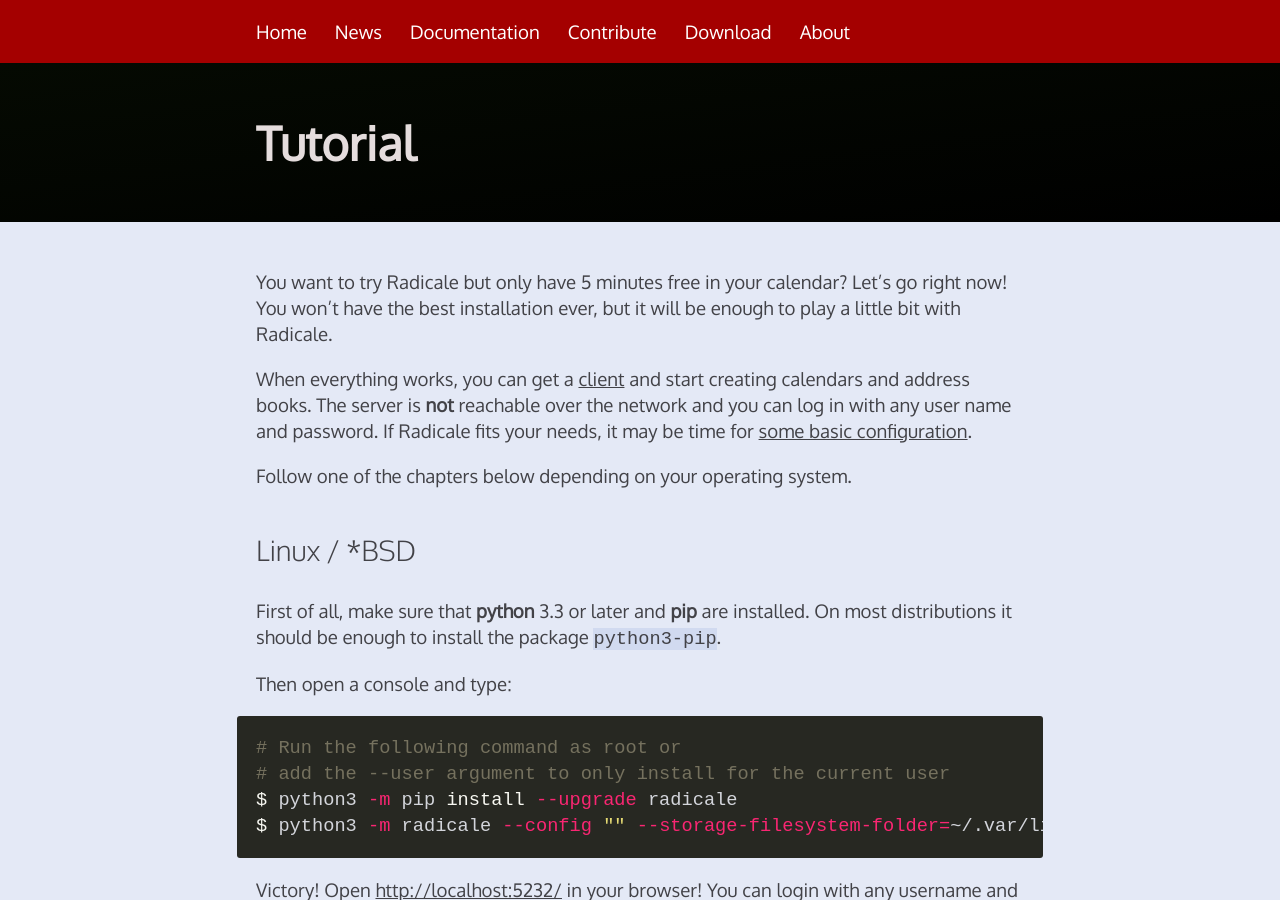
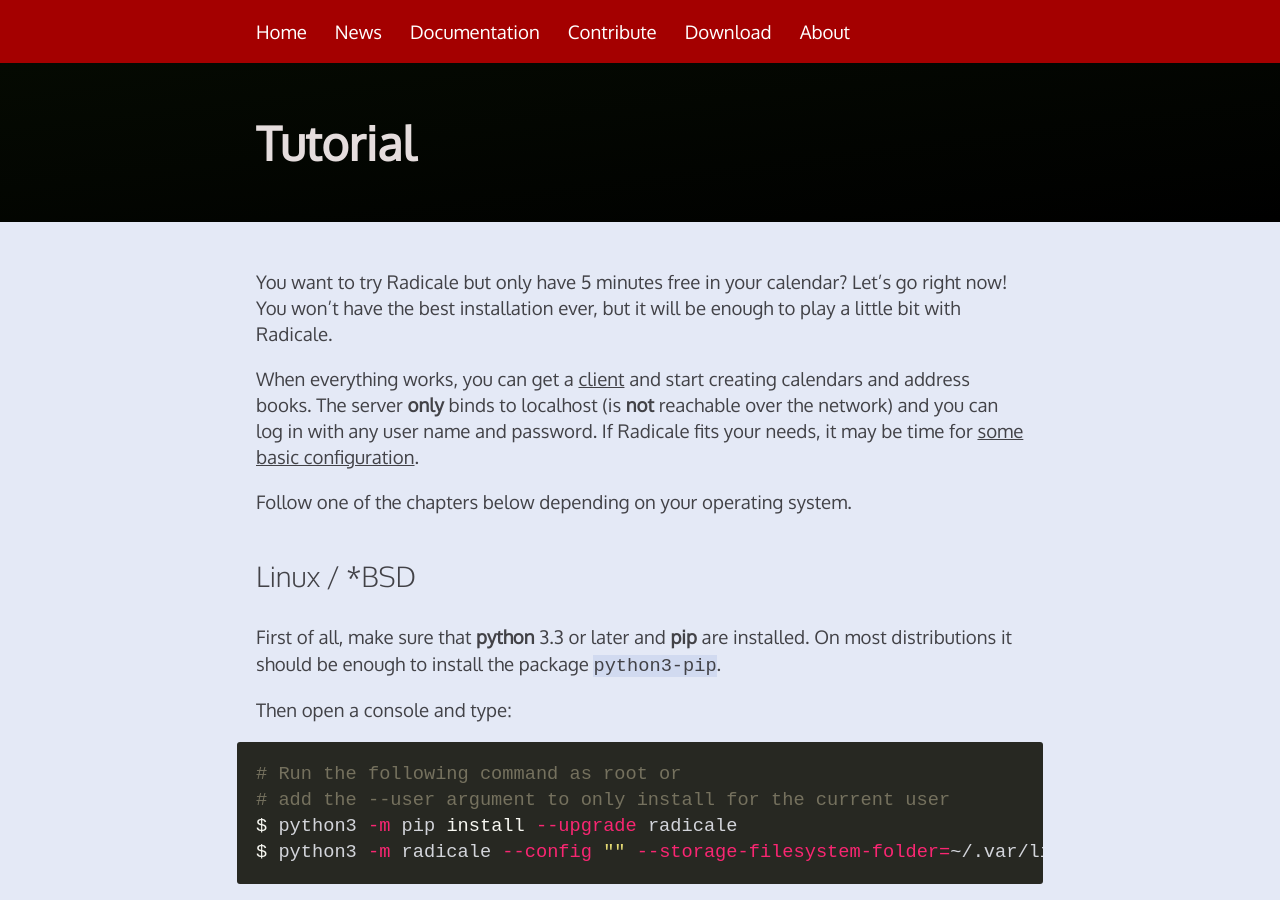
Before and after one commit to Kozea/Radicale, a Jekyll site: the page built from tutorial.md, in a window 1280 px wide and 900 px high. Built offline with Jekyll 4.4.1, drawn with Linux system fonts in a browser that asks for light colours.

Commit message:
Clarify tutorial: the server only binds to localhost

```diff
--- a/tutorial.md
+++ b/tutorial.md
@@ -9,9 +9,9 @@
 to play a little bit with Radicale.
 
 When everything works, you can get a [client]({{ site.baseurl }}/clients/) and
-start creating calendars and address books. The server is **not** reachable
-over the network and you can log in with any user name and password. If
-Radicale fits your needs, it may be time for
+start creating calendars and address books. The server **only** binds to
+localhost (is **not** reachable over the network) and you can log in with any
+user name and password. If Radicale fits your needs, it may be time for
 [some basic configuration](/setup/).
 
 Follow one of the chapters below depending on your operating system.
```
